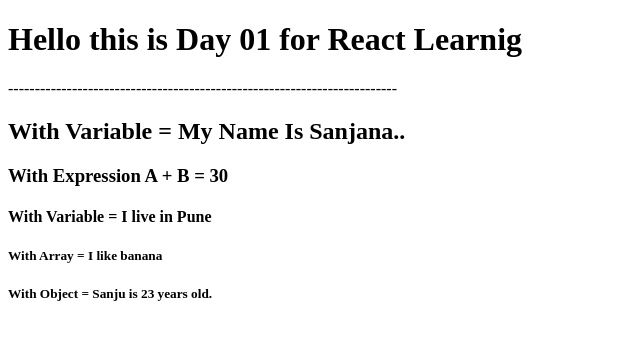
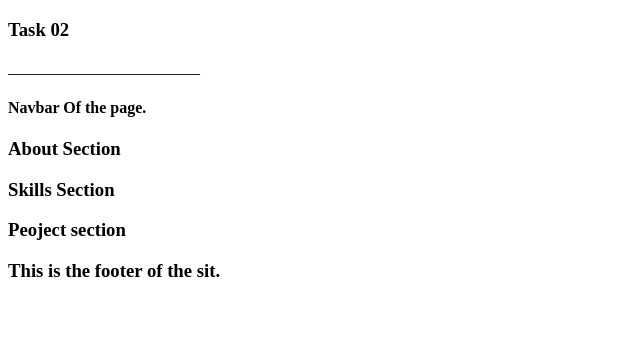
Before and after one commit to hodbesanjana06/React-Learning, a React (Vite) app: page / in a window 1280 px wide. Shown: the top 340 px of the page, without its empty margins (0-640 px from the left). Built offline with nearby package versions, Linux system fonts and the light colour scheme.

Commit message:
Day 02 : Components

```diff
--- a/src/App.jsx
+++ b/src/App.jsx
@@ -1,11 +1,18 @@
-import Day01 from "./Days/Day01- JSX/Day01"
-import Task from "./Days/Day01- JSX/Task"
+import { Day02, Header , Footer, Profile } from "./Days/Day02- Components/Day02"
+import { Task ,Navbar , About , Skills , Projects ,Footer_Section } from "./Days/Day02- Components/Task"
 function App() {
   return(
     <>
 
-      <Day01/>
-      <Task/>
+
+        <Task/>
+        <Navbar/>
+        <About/>
+        <Skills/>
+        <Projects/>
+        <Footer_Section/>
+
+
 
     </>
   )
--- /dev/null
+++ b/src/Days/Day02- Components/Day02.jsx
@@ -0,0 +1,35 @@
+
+function Day02(){
+    return(
+        <>
+            <h1>This is the 2nd Day :Components</h1>
+        </>
+    )
+}
+
+function Header(){
+    return <h2>This is the Header of the page</h2>
+}
+
+function Footer(){
+    return <h3>Footer section </h3>
+}
+
+function Profile(){
+    let name = 'SANJANA'
+    let age  = 22
+    let city = 'pune'
+    return(
+        <>
+        <h3>PROFILE COMPONENT</h3>
+            <ul>
+                <li>Name : {name}</li>
+                <li>Age : {age}</li>
+                <li>City : {city}</li>
+            </ul>
+        </>
+    )
+}
+
+
+export { Day02 , Header , Footer, Profile};
--- /dev/null
+++ b/src/Days/Day02- Components/Task.jsx
@@ -0,0 +1,30 @@
+function Task(){
+    return(
+       <>
+         <h3>Task 02</h3>
+        <p>________________________</p>
+       </>
+    )
+}
+
+function Navbar(){
+    return <h4>Navbar Of the page.</h4>
+}
+
+function About(){
+    return <h3>About Section</h3>
+}
+
+function Skills(){
+    return <h3>Skills Section</h3>
+}
+
+function Projects(){
+    return <h3>Peoject section</h3>
+}
+
+function Footer_Section(){
+    return <h3>This is the footer of the sit.</h3>
+}
+
+export {Task , Navbar , Skills , Projects , Footer_Section , About };
```
